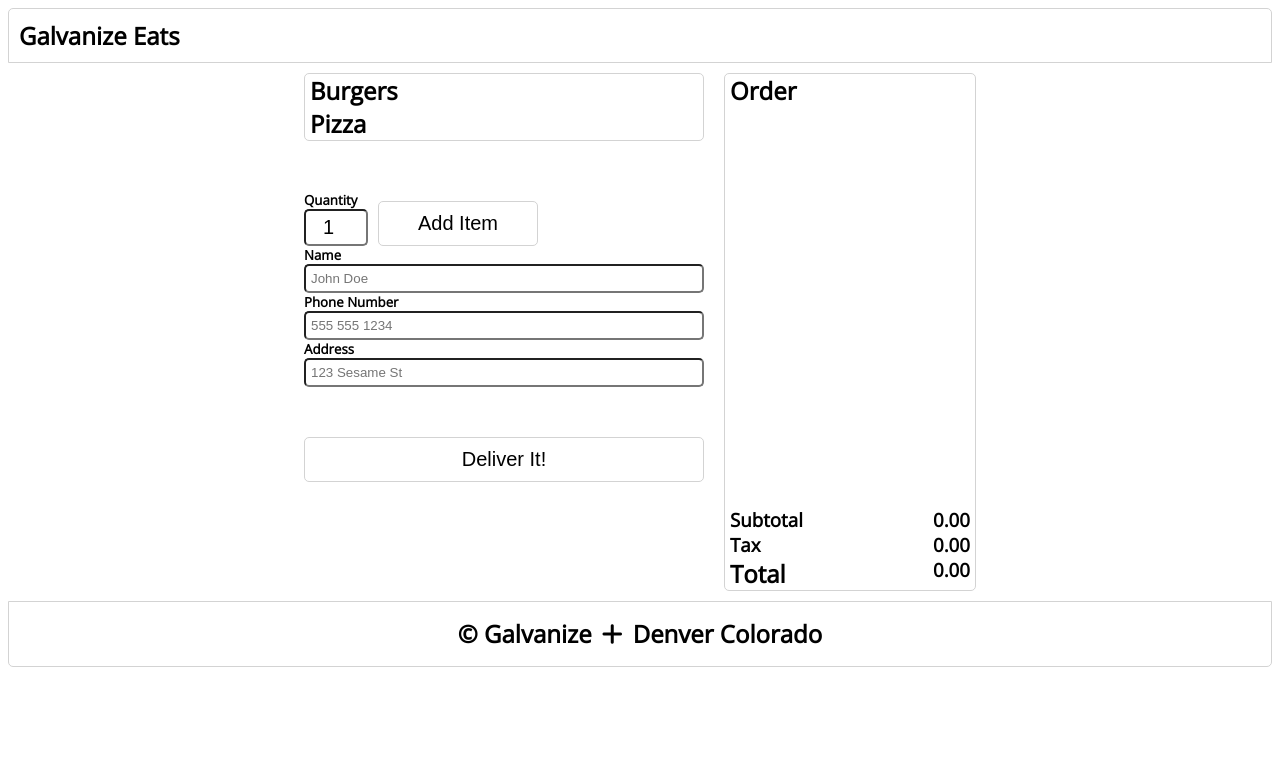
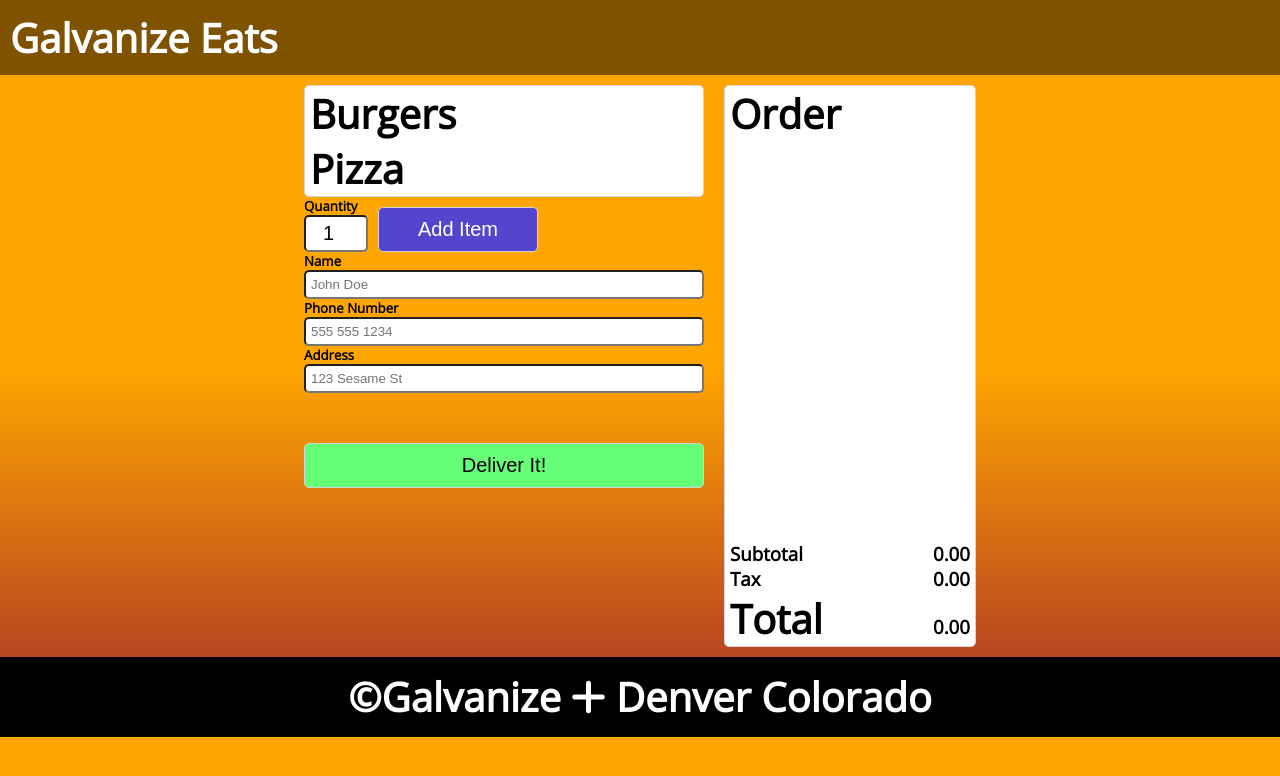
Before and after one commit to andfwas/galvanize-eats-v2, a plain HTML site: page public/orders.html in a window 1280 px wide. Drawn offline with nearby package versions, Linux system fonts and the light colour scheme; no server answers.

Commit message:
everything but submit order is ok

```diff
--- a/public/main.js
+++ b/public/main.js
@@ -91,9 +91,6 @@ function populateOrder() {
   })
 }
 
-
-
-
 function totals(x) {
   var sub = 0
   var taxy = 0
--- /dev/null
+++ b/public/orders.css
@@ -0,0 +1,49 @@
+body {
+  background: linear-gradient(180deg, orange 50%, brown);
+  /*background-color: orange;*/
+}
+h2 {
+  color: black;
+}
+.white {
+  color: white;
+}
+#menu,
+.column-right {
+  background-color: white;
+}
+
+#addItem {
+  color: white;
+  width: 160px;
+  margin: 0 0 0 10px;
+  border: 1px solid lightgrey;
+  background-color: #5544CC;
+}
+#addItem:hover {
+  background-color: #8877CC;
+}
+#addItem:active {
+  transition: background-color 0s;
+  background-color: #AA99CC;
+}
+.addItem {
+  display: flex;
+  align-items: flex-end;
+}
+
+#deliver {
+  border: 1px solid lightgrey;
+  width: 100%;
+  margin: 50px 0 0 0;
+  background-color: #66FF77;
+}
+
+#deliver:hover {
+  transition: background-color 0s;
+  background-color: #99FFAA;;
+}
+
+#deliver:active {
+  background-color: #BBFFCC;
+}
--- a/public/orders.html
+++ b/public/orders.html
@@ -5,12 +5,13 @@
     <link href="https://fonts.googleapis.com/css?family=Open+Sans" rel="stylesheet">
     <script src="https://code.jquery.com/jquery-1.12.0.js"></script>
     <link rel="stylesheet" href="style.css">
+    <link rel="stylesheet" href="orders.css">
     <title>Galvanize Eats v2</title>
   </head>
   <body>
-    <header>
-      <h2>Galvanize Eats</h2>
-    </header>
+    <div class="geats">
+      <h2 class="white">Galvanize Eats</h2>
+    </div>
     <order>
       <div class="column-left">
         <menu id="menu">
@@ -64,7 +65,7 @@
       </div>
     </order>
     <footer>
-      <h2>&copy Galvanize<i class="fa fa-plus" aria-hidden="true"></i>Denver Colorado</h2>
+      <h2 class="white">&copyGalvanize<i class="fa fa-plus" aria-hidden="true"></i>Denver Colorado</h2>
     </footer>
     <script src="https://use.fontawesome.com/d45f082974.js"></script>
     <script type="text/javascript" src="main.js"></script>
--- a/public/style.css
+++ b/public/style.css
@@ -1,21 +1,30 @@
+html {
 
+}
 
 body {
   font-family: 'Open Sans', sans-serif;
+  margin: 0;
+  padding: 0;
 }
-header {
-  border: 1px solid lightgrey;
+.geats {
+  width: 100%;
   padding: 10px;
+  background-color: hsla(0, 0%, 0%, 0.5);
+  border-radius: 0;
 }
+
 main {
-  height: 300px;
+  background-image: url('restaurant-hero-image.jpg');
+  background-size: auto;
+  background-repeat: repeat-x;
+
   display: flex;
   flex-flow: column;
   justify-content: flex-end;
   align-items: center;
-  background-image: url('restaurant-hero-image.jpg');
-  background-size: cover;
-  opacity: 0.7;
+  padding: 0;
+  /*background-size: cover;*/
 }
 input,
 button,
@@ -26,6 +35,11 @@ div,
 }
 h1 {
   color: white;
+  font-size: 80px;
+}
+h2 {
+  color: white;
+  font-size: 40px;
 }
 h2,
 h3,
@@ -105,34 +119,13 @@ feature {
   width: 50px;
   text-align: center;
 }
-#addItem {
-  width: 160px;
-  margin: 0 0 0 10px;
-  border: 1px solid lightgrey;
+
 }
-#addItem:hover {
-  background-color: red;
-}
-#addItem:active {
-  transition: background-color 0s;
-  background-color: yellow;
-}
-.addItem {
-  display: flex;
-  align-items: flex-end;
-}
-#deliver {
-  border: 1px solid lightgrey;
-  width: 100%;
-  margin: 50px 0 0 0;
-}
+
 .quantity {
   margin-top: 50px;
 }
-#deliver:active {
-  transition: background-color 0s;
-  background-color: yellow;
-}
+
 .item {
   display: flex;
   justify-content: space-between;
@@ -181,6 +174,7 @@ tax,
 total {
   display: flex;
   flex-flow: row;
+  align-items: baseline;
   justify-content: space-between;
 }
 .addToList {
@@ -188,12 +182,9 @@ total {
   flex-flow: column;
   justify-content: flex-start;
 }
-header {
-  border-radius: 5px 5px 0 0;
-}
+
 footer {
   text-align: center;
-  border: 1px solid lightgrey;
-  border-radius: 0 0 5px 5px;
   padding: 10px;
+  background-color: black;
 }
```
Also changed, not shown: public/index.html (+5 -5 lines).
